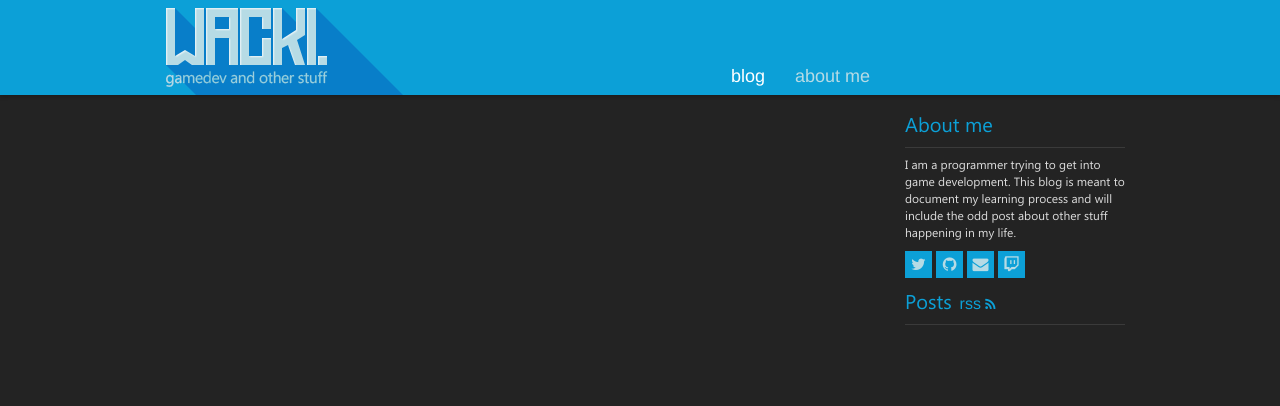
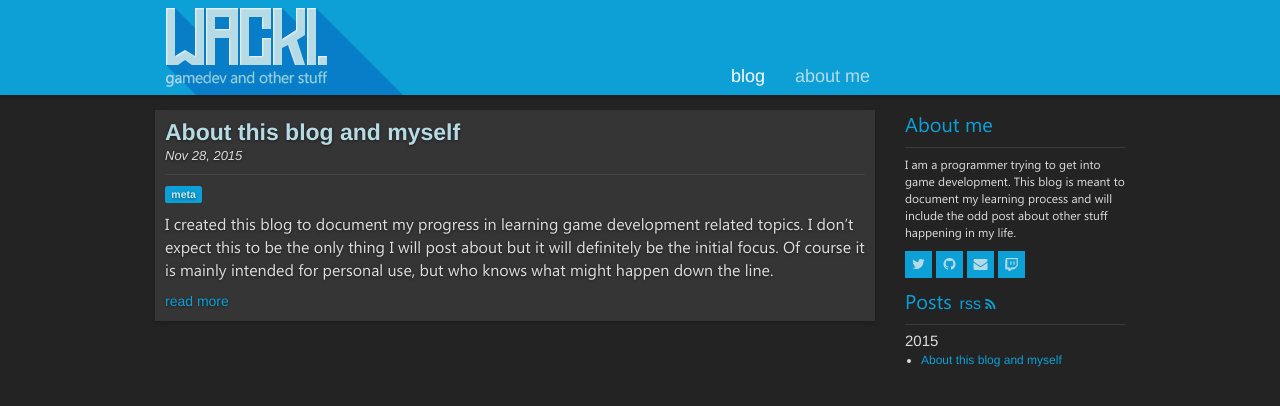
Before and after one commit to wacki/wacki.github.io, a Jekyll site: the page built from index.html, in a window 1280 px wide. Shown: the top 406 px of the page. Built offline with Jekyll 4.4.1, drawn with Linux system fonts in a browser that asks for light colours; nearby versions of some CDN libraries.

Commit message:
new blog post

```diff
--- /dev/null
+++ b/_posts/2015-11-28-about-me-and-this-blog.md
@@ -0,0 +1,13 @@
+---
+layout: post
+title:  "About this blog and myself"
+date:   2015-11-28 16:28:02 +0100
+categories: meta
+---
+I created this blog to document my progress in learning game development related topics. I don’t expect this to be the only thing I will post about but it will definitely be the initial focus. Of course it is mainly intended for personal use, but who knows what might happen down the line.
+
+Well then, here is what I want to do over the next few weeks: Simply put, get a good grasp of the Unreal Engine 4 (UE4). I already have some experience in Unity  so it is not a complete cold start. And luckily for me a large amount of learning material has already been built up since the UE4 release.
+
+3D modeling, animation, texturing, level design and similar topics are also on my list of things to learn. I might not turn out to be good at any of them but the point is to have a good understanding of everything involved in making a game. Although I’d like to spend a little more time on the modeling part for sure. Also I don’t start from scratch here either as I do know the basics of blender and photoshop.
+
+I think this post should suffice as an introduction for now, anything else will be covered while I go along.
--- a/_sass/_layout.scss
+++ b/_sass/_layout.scss
@@ -41,18 +41,23 @@ hr {
     color: #C8E9F2;
 }
 .social-icon {
-    background: $main-color-dark;
-    color: $main-color-light;
-    font-size: 16px;
+    background: #0ca0d7;
+    color: #b6dbe5;
+    /* font-size: 16px; */
     text-align: center;
     width: 27px;
     height: 27px;
     display: block;
-    vertical-align: middle;
+    /* vertical-align: middle; */
     line-height: 27px;
     margin-right: 4px;
     margin-bottom: 9px;
     float: left;
+    padding: 0;
+}
+
+.fa-twitch {
+	line-height: 28px;
 }
 
 .social-icon:hover {
@@ -93,15 +98,18 @@ hr {
 
 .post h3 {
 	font-weight: bold;
-	font-size: 18px;
+	font-size: 23px;
 	margin: 0px;
     color: $main-color-light;
 }
 
 .post p {
     font-family: LaoUI;
+	font-size: 16px;
 }
-
+.post a {
+	font-size: 14px;
+}
 .post .inline-image {
 	width: 90%;
     box-shadow: 0px 1px 6px rgba(0, 0, 0, 0.52);
```
